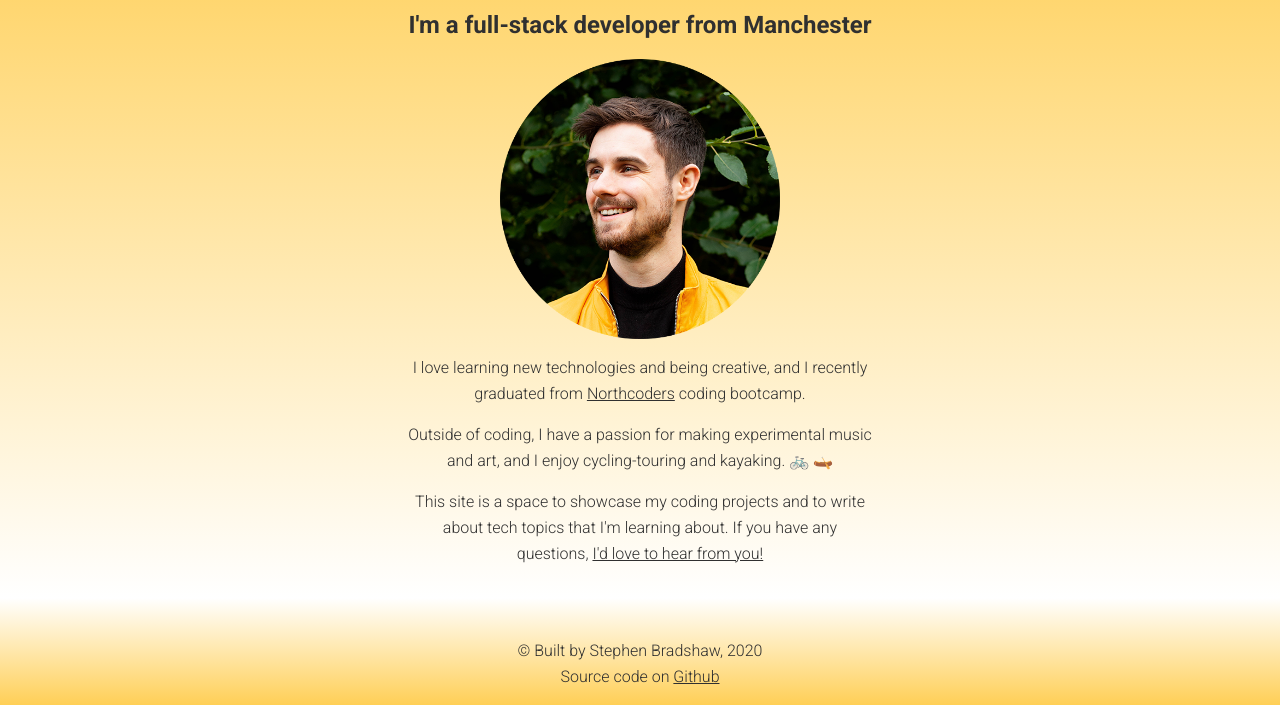
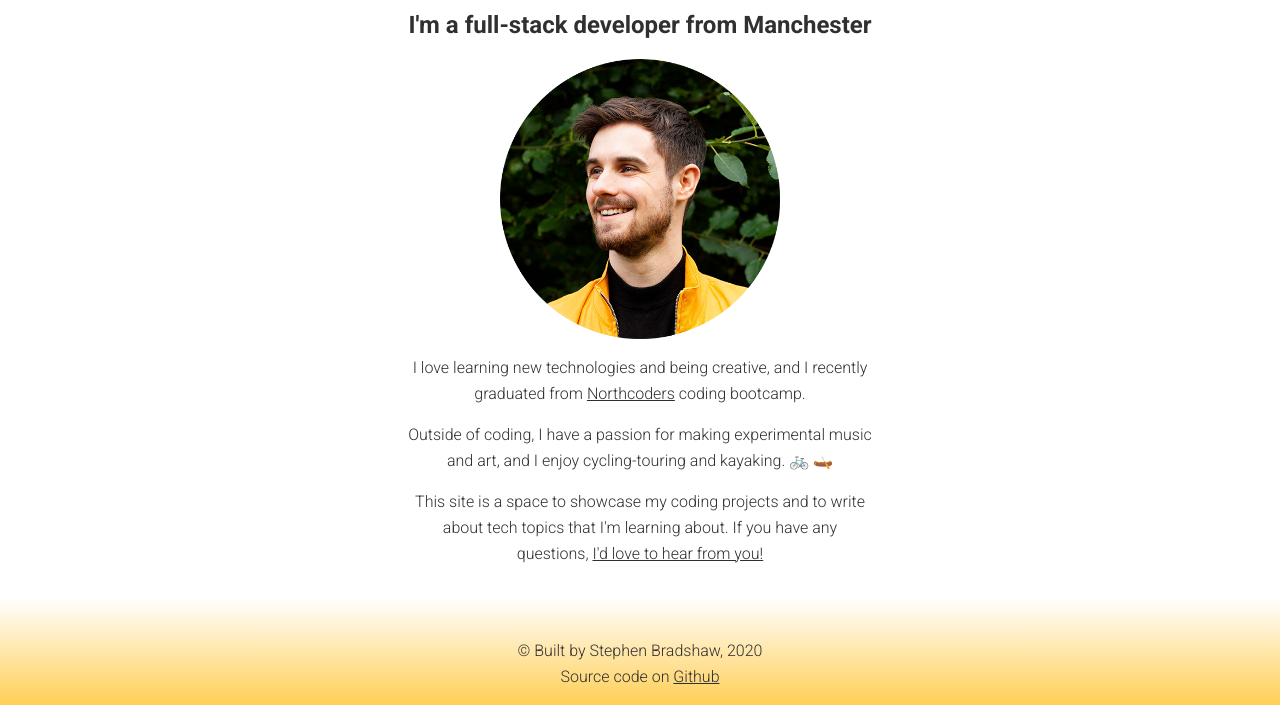
Before and after one commit to stephenjbradshaw/portfolio-site-old, a Gatsby site: page / in a window 1280 px wide. Shown: the part 188-893 px from the top of the page. Built offline with nearby package versions, Linux system fonts and the light colour scheme; Gatsby itself is replaced by a stand-in of ours; some packages are replaced by stand-ins of ours.

Commit message:
Adjust theme styles

```diff
--- a/src/styles/themes.js
+++ b/src/styles/themes.js
@@ -1,7 +1,7 @@
 export const lightTheme = {
-  background: "linear-gradient(to bottom, #ffcf56, #fff)",
+  background: "fff",
   text: "#303030",
-  navBackground: "#fff",
+  navBackground: "#ffcf56",
   navText: "#303030",
   cardBackground: "#fff",
   themeToggle: "#43b1cc",
```
